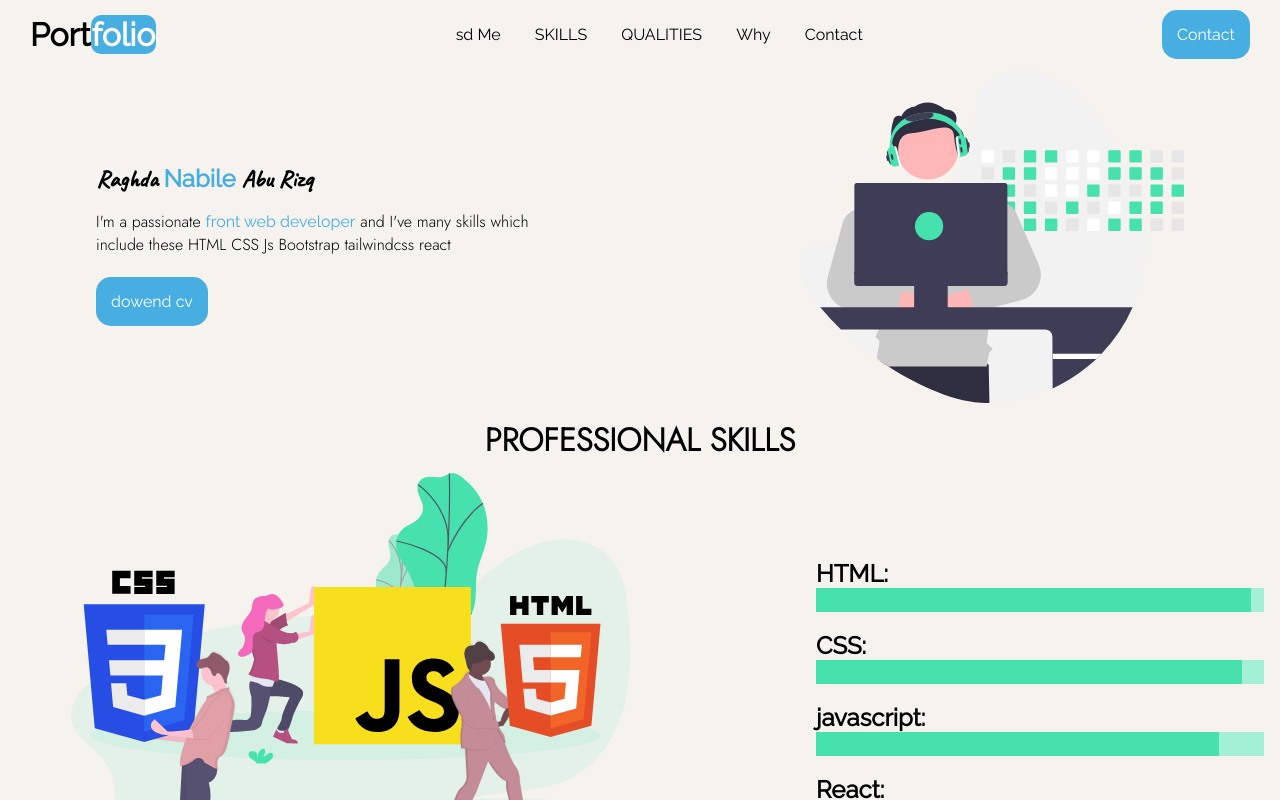
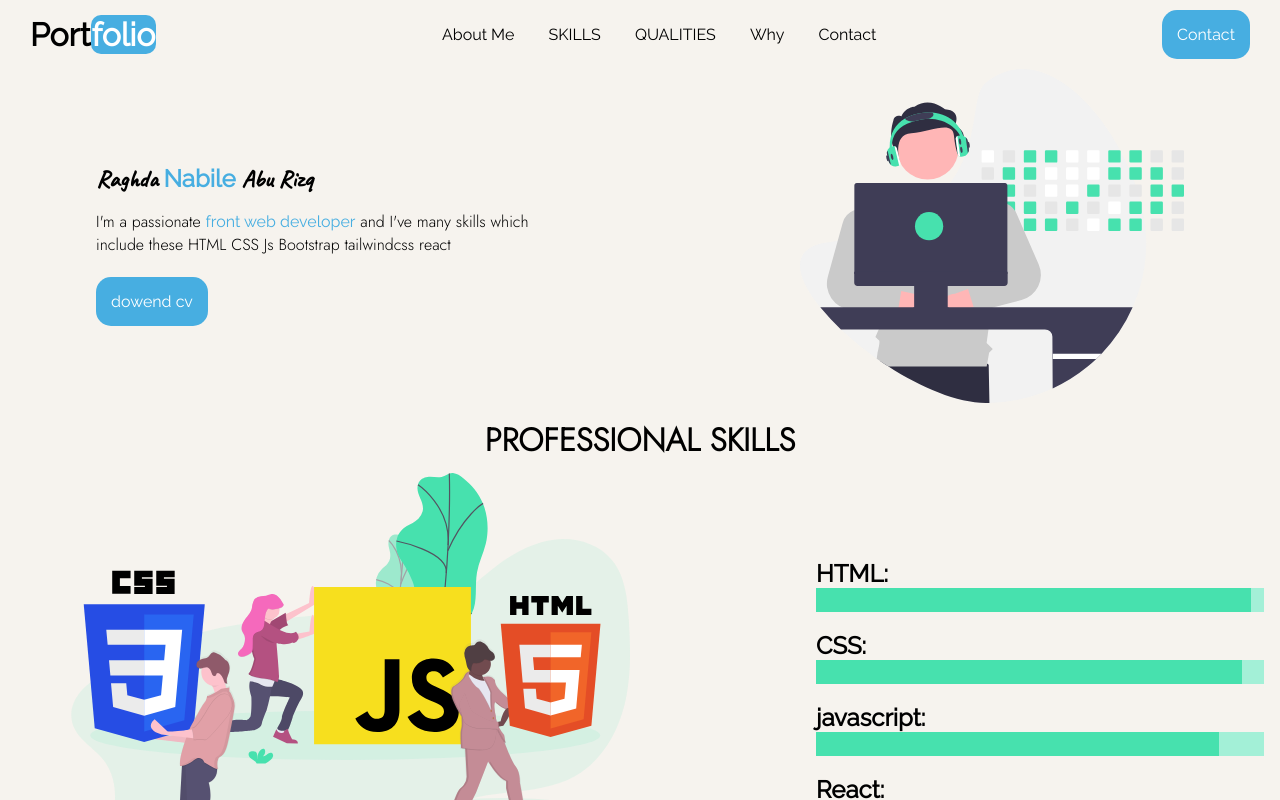
Before and after one commit to raghdarizq/Portfolio-For-Gaza-Sky, a plain HTML site: page index.html in a window 1280 px wide. Shown: the top 800 px of the page. Drawn offline with nearby package versions, Linux system fonts and the light colour scheme.

Commit message:
Update index.html

```diff
--- a/index.html
+++ b/index.html
@@ -13,7 +13,7 @@
       <h1 class="log">Port<span>folio</span></h1>
       <nav>
         <ul>
-          <li><a href="#About">sd Me</a></li>
+          <li><a href="#About">About Me </a></li>
           <li><a href="#Skilis">SKILLS</a></li>
           <li><a href="#Cards">QUALITIES</a></li>
           <li><a href="#Why">Why</a></li>
```
